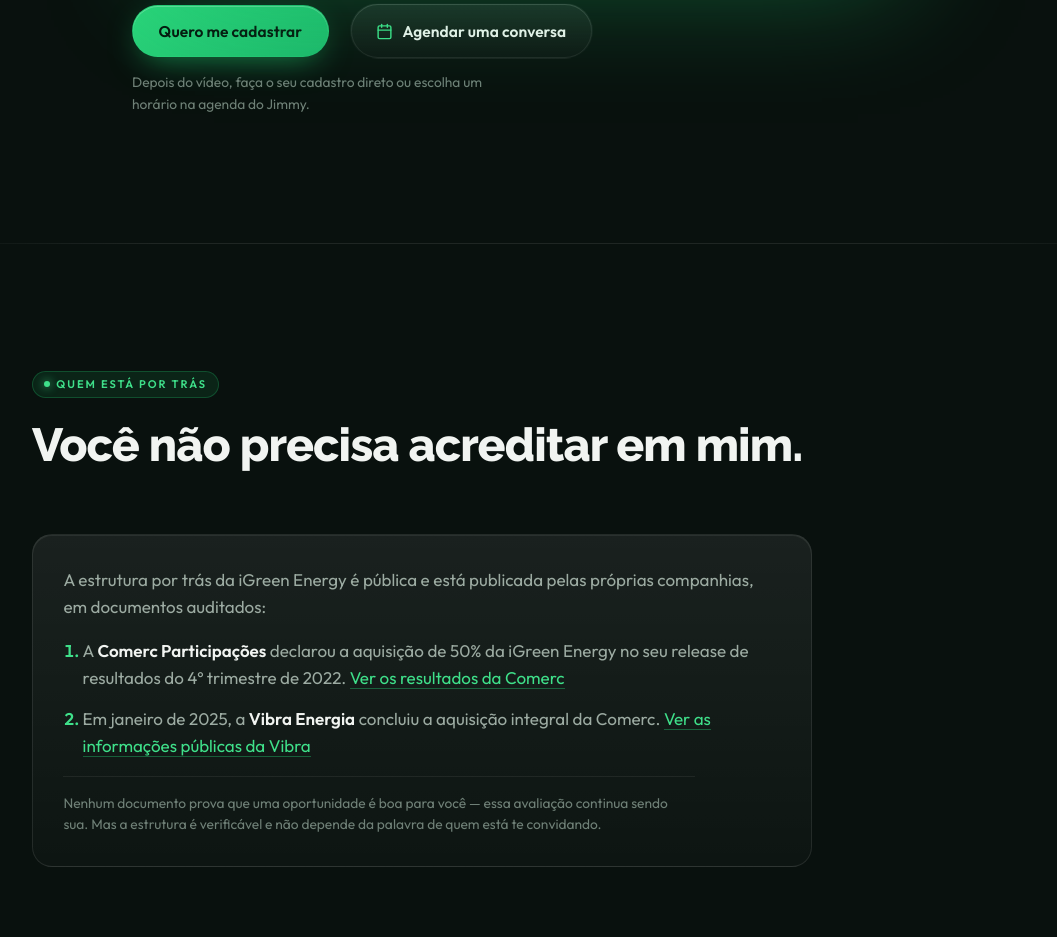
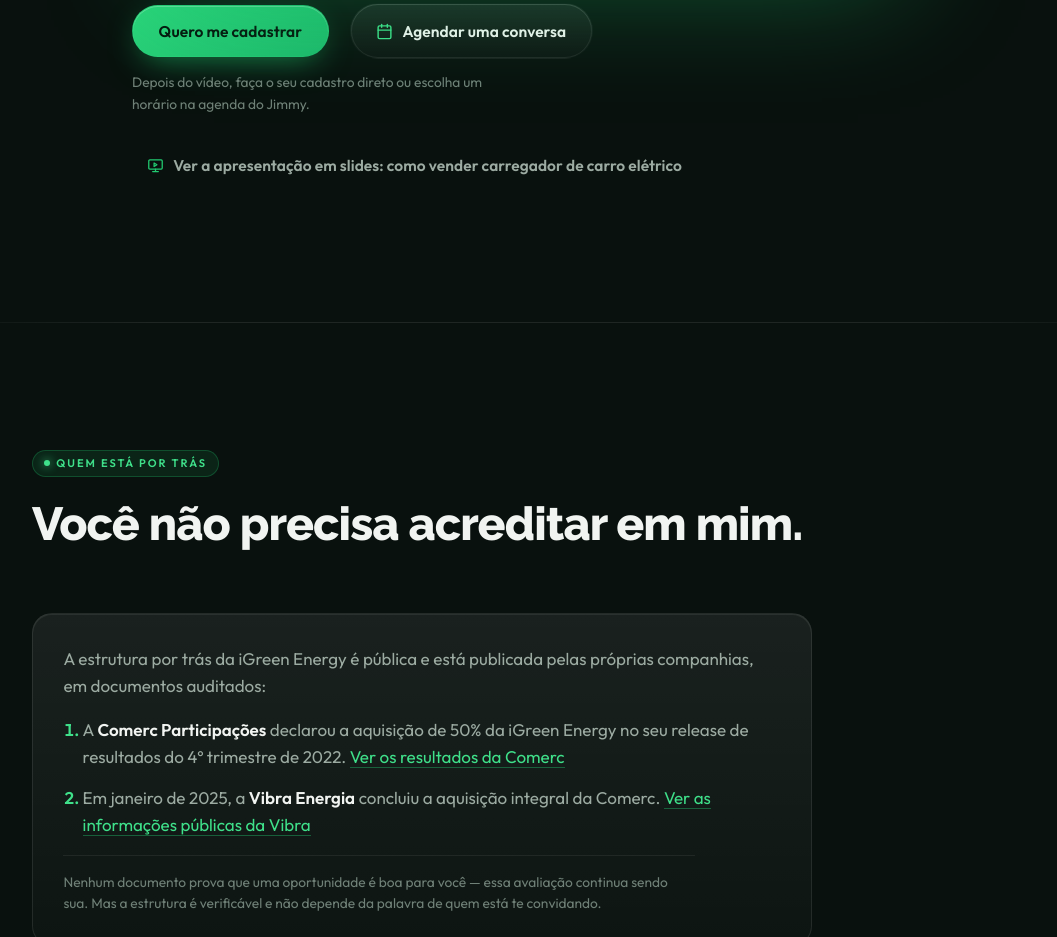
Before and after one commit to jimmyfenner/anovaprofissao, a plain HTML site: page integradores.html in a window 1280 px wide. Shown: the part 9027-9964 px from the top of the page, without its empty margins (104-1161 px from the left). Drawn offline with Linux system fonts and the light colour scheme.

Commit message:
Integradores: botão para o deck em slides (vender carregador)
Co-Authored-By: Claude Opus 5.5 <noreply@anthropic.com>

```diff
--- a/integradores.html
+++ b/integradores.html
@@ -771,6 +771,9 @@ footer{border-top:1px solid rgba(255,255,255,.07);padding-block:clamp(48px,7vw,7
       <button class="btn btn--primary" type="button" data-cadastro-direto data-ev="video_cadastro">Quero me cadastrar</button>
       <a class="btn btn--ghost" href="/integradores/agendar" data-agendar="video" data-ev="agendar_click"><svg width="17" height="17" viewBox="0 0 24 24" fill="none" stroke="currentColor" stroke-width="2" stroke-linecap="round" stroke-linejoin="round" aria-hidden="true"><path d="M8 2v4"/><path d="M16 2v4"/><rect width="18" height="18" x="3" y="4" rx="2"/><path d="M3 10h18"/></svg>Agendar uma conversa</a>
       <p class="note">Depois do vídeo, faça o seu cadastro direto ou escolha um horário na agenda do Jimmy.</p>
+    </div>
+    <div class="agendar-pos reveal" style="margin-top:1.4rem">
+      <a class="btn btn--texto" href="https://querovendercarregador.com.br/apresentacao" target="_blank" rel="noopener" data-ev="apresentacao_slides"><svg width="17" height="17" viewBox="0 0 24 24" fill="none" stroke="currentColor" stroke-width="1.8" stroke-linecap="round" stroke-linejoin="round" aria-hidden="true"><rect x="2.5" y="4" width="19" height="13" rx="1.5"/><path d="M12 17v3.5M8 20.5h8M10 8.5v5l4-2.5-4-2.5z"/></svg>Ver a apresentação em slides: como vender carregador de carro elétrico</a>
     </div>
   </div>
 </section>
```
Also changed, not shown: 1 other file.
